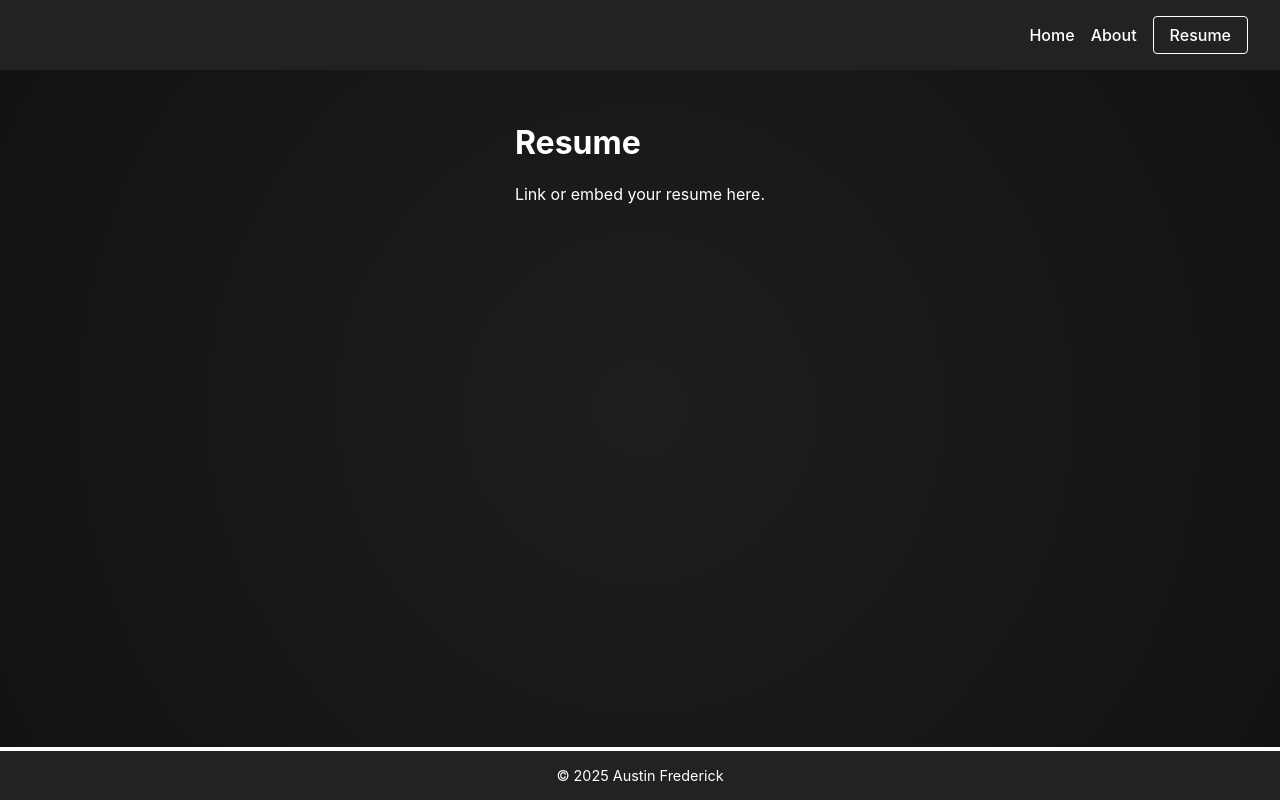
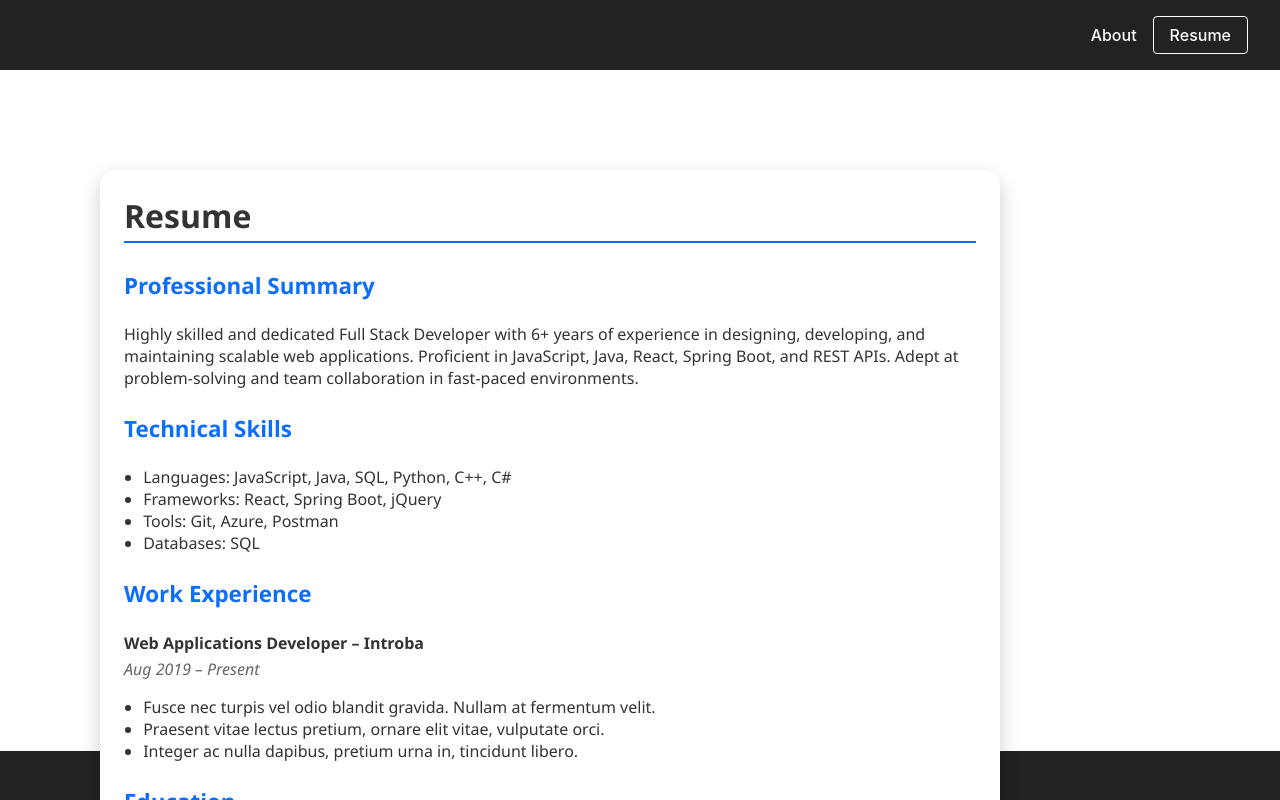
Before and after one commit to AustinFrederick/react-app, a React (Create React App) app: page /resume in a window 1280 px wide. Built offline with nearby package versions, Linux system fonts and the light colour scheme.

Commit message:
updated resume component to spawn like about component. need to update boundry and make sure they dont overlap

```diff
--- a/react-app/src/App.js
+++ b/react-app/src/App.js
@@ -1,4 +1,4 @@
-import React, { useState, useRef  } from "react";
+import React, { useState, useRef } from "react";
 import { BrowserRouter as Router, Routes, Route, Link } from "react-router-dom";
 import Home from "./Home";
 import Projects from "./Projects";
@@ -7,11 +7,13 @@ import About from "./components/About";
 
 export default function App() {
     const [spawnedAbouts, setSpawnedAbouts] = useState([]);
+    const [spawnedResumes, setSpawnedResumes] = useState([]);
+
     const idCardRef = useRef(null);
     const resumeRef = useRef(null);
 
-    const COMPONENT_WIDTH = 500;
-    const COMPONENT_HEIGHT = 300;
+    const COMPONENT_WIDTH = 600;
+    const COMPONENT_HEIGHT = 400;
 
     const getExistingRects = () => {
         const rects = [];
@@ -28,26 +30,11 @@ export default function App() {
             rects.push(el.getBoundingClientRect());
         });
 
+        document.querySelectorAll(".spawned-resume").forEach((el) => {
+            rects.push(el.getBoundingClientRect());
+        });
+
         return rects;
-    };
-    const findNonOverlappingPosition = () => {
-        const rects = getExistingRects();
-        const maxAttempts = 100;
-
-        for (let i = 0; i < maxAttempts; i++) {
-            const x = Math.floor(Math.random() * (window.innerWidth - COMPONENT_WIDTH - 40)) + 20;
-            const y = Math.floor(Math.random() * (window.innerHeight - COMPONENT_HEIGHT - 40)) + 20;
-
-            if (!isOverlapping(x, y, rects)) {
-                return { x, y };
-            }
-        }
-
-        // Fallback: center of screen
-        return {
-            x: (window.innerWidth - COMPONENT_WIDTH) / 2,
-            y: (window.innerHeight - COMPONENT_HEIGHT) / 2
-        };
     };
 
     const isOverlapping = (x, y, rects) => {
@@ -62,6 +49,42 @@ export default function App() {
             !(r.right < newRect.left || r.left > newRect.right || r.bottom < newRect.top || r.top > newRect.bottom)
         );
     };
+
+    const getBoundedPosition = (x, y, width, height) => {
+        const xPadding = 20;
+        const yPosPadding = 65;
+        const yNegPadding = 145;
+        const minX = width / 2 + xPadding;
+        const maxX = window.innerWidth - width / 2 - xPadding;
+        const minY = height / 2 + yPosPadding;
+        const maxY = window.innerHeight - height / 2 - yNegPadding;
+        return {
+            x: Math.min(Math.max(x, minX), maxX),
+            y: Math.min(Math.max(y, minY), maxY),
+        };
+    };
+
+    const findNonOverlappingPosition = () => {
+        const rects = getExistingRects();
+        const maxAttempts = 100;
+
+        for (let i = 0; i < maxAttempts; i++) {
+            const x = Math.floor(Math.random() * (window.innerWidth - COMPONENT_WIDTH - 40)) + 20;
+            const y = Math.floor(Math.random() * (window.innerHeight - COMPONENT_HEIGHT - 40)) + 20;
+
+            if (!isOverlapping(x, y, rects)) {
+                return getBoundedPosition(x, y, COMPONENT_WIDTH, COMPONENT_HEIGHT);
+            }
+        }
+
+        return getBoundedPosition(
+            (window.innerWidth - COMPONENT_WIDTH) / 2,
+            (window.innerHeight - COMPONENT_HEIGHT) / 2,
+            COMPONENT_WIDTH,
+            COMPONENT_HEIGHT
+        );
+    };
+
     const spawnAbout = () => {
         if (spawnedAbouts.length > 0) return;
 
@@ -69,6 +92,12 @@ export default function App() {
         setSpawnedAbouts([{ id: Date.now(), x, y }]);
     };
 
+    const spawnResume = () => {
+        if (spawnedResumes.length > 0) return;
+
+        const { x, y } = findNonOverlappingPosition();
+        setSpawnedResumes([{ id: Date.now(), x, y }]);
+    };
 
     return (
         <Router>
@@ -87,15 +116,15 @@ export default function App() {
                         zIndex: 100,
                     }}
                 >
-                    <Link to="/" style={navLinkStyle}>
+                  {/*  <Link to="/" style={navLinkStyle}>
                         Home
-                    </Link>
+                    </Link>*/}
                     <a onClick={spawnAbout} style={navLinkStyle} role="button">
                         About
                     </a>
-                    <Link to="/resume" style={{ ...navLinkStyle, border: "1px solid white", padding: "0.5rem 1rem", borderRadius: "4px" }}>
+                    <a onClick={spawnResume} style={{ ...navLinkStyle, border: "1px solid white", padding: "0.5rem 1rem", borderRadius: "4px" }} role="button">
                         Resume
-                    </Link>
+                    </a>
                 </nav>
 
                 <main style={{ flexGrow: 1, position: "relative" }}>
@@ -103,12 +132,14 @@ export default function App() {
                         <Route path="/" element={<Home />} />
                         <Route path="/projects" element={<Projects />} />
                         <Route path="/resume" element={<Resume />} />
-                        {/* Removed "/about" route */}
                     </Routes>
 
-                    {/* Dynamically spawned About components */}
                     {spawnedAbouts.map(({ id, x, y }) => (
-                        <About key={id} x={x} y={y} />
+                        <About key={id} x={x} y={y} className="spawned-about" />
+                    ))}
+
+                    {spawnedResumes.map(({ id, x, y }) => (
+                        <Resume key={id} x={x} y={y} className="spawned-resume" />
                     ))}
                 </main>
 
--- a/react-app/src/components/Resume.js
+++ b/react-app/src/components/Resume.js
@@ -1,13 +1,84 @@
-import React from "react";
-import ReactiveBackground from "./ReactiveBackground";
+import React, { useEffect, useState } from "react";
 
-export default function Resume() {
+export default function Resume({ x = 100, y = 100 }) {
+    const [visible, setVisible] = useState(false);
+
+    useEffect(() => {
+        requestAnimationFrame(() => setVisible(true));
+    }, []);
+
     return (
-        <ReactiveBackground>
-            <div style={{ maxWidth: 900, margin: "2rem auto", padding: "0 1rem", color:"white" }}>
-                <h1>Resume</h1>
-                <p>Link or embed your resume here.</p>
-            </div>
-        </ReactiveBackground>
+        <div
+            style={{
+                position: "absolute",
+                top: y,
+                left: x,
+                transform: visible ? "scale(1)" : "scale(0.5)",
+                opacity: visible ? 1 : 0,
+                transition: "transform 300ms ease, opacity 300ms ease",
+                width: 900,
+                height: 700,
+                overflowY: "auto",
+                backgroundColor: "white",
+                borderRadius: 16,
+                boxShadow: "0 8px 20px rgba(0,0,0,0.2)",
+                padding: "1.5rem",
+                boxSizing: "border-box",
+                color: "#333",
+                userSelect: "text",
+                fontFamily: "'Segoe UI', Tahoma, Geneva, Verdana, sans-serif",
+                zIndex: 15,
+            }}
+        >
+            <h2
+                style={{
+                    fontSize: "2rem",
+                    marginTop: 0,
+                    borderBottom: "2px solid #0d6efd",
+                    paddingBottom: "0.25rem",
+                }}
+            >
+                Resume
+            </h2>
+
+            <section style={{ marginBottom: "1.5rem" }}>
+                <h3 style={{ color: "#0d6efd", fontSize: "1.4rem" }}>Professional Summary</h3>
+                <p>
+                    Highly skilled and dedicated Full Stack Developer with 6+ years of experience in designing,
+                    developing, and maintaining scalable web applications. Proficient in JavaScript, Java,
+                    React, Spring Boot, and REST APIs. Adept at problem-solving and team collaboration in fast-paced environments.
+                </p>
+            </section>
+
+            <section style={{ marginBottom: "1.5rem" }}>
+                <h3 style={{ color: "#0d6efd", fontSize: "1.4rem" }}>Technical Skills</h3>
+                <ul style={{ paddingLeft: "1.2rem" }}>
+                    <li>Languages: JavaScript, Java, SQL, Python, C++, C#</li>
+                    <li>Frameworks: React, Spring Boot, jQuery</li>
+                    <li>Tools: Git, Azure, Postman</li>
+                    <li>Databases: SQL</li>
+                </ul>
+            </section>
+
+            <section style={{marginBottom: "1.5rem"}}>
+                <h3 style={{color: "#0d6efd", fontSize: "1.4rem"}}>Work Experience</h3>
+
+                <h4 style={{margin: "0.5rem 0 0.25rem"}}>Web Applications Developer – Introba</h4>
+                <p style={{margin: 0, fontStyle: "italic", color: "#666"}}>Aug 2019 – Present</p>
+                <ul style={{paddingLeft: "1.2rem"}}>
+                    <li>Fusce nec turpis vel odio blandit gravida. Nullam at fermentum velit.</li>
+                    <li>Praesent vitae lectus pretium, ornare elit vitae, vulputate orci.</li>
+                    <li>Integer ac nulla dapibus, pretium urna in, tincidunt libero.</li>
+                </ul>
+            </section>
+
+            <section style={{marginBottom: "1.5rem"}}>
+                <h3 style={{color: "#0d6efd", fontSize: "1.4rem"}}>Education</h3>
+                <p>
+                    University of Kansas
+                </p>
+            </section>
+
+        </div>
     );
 }
```
